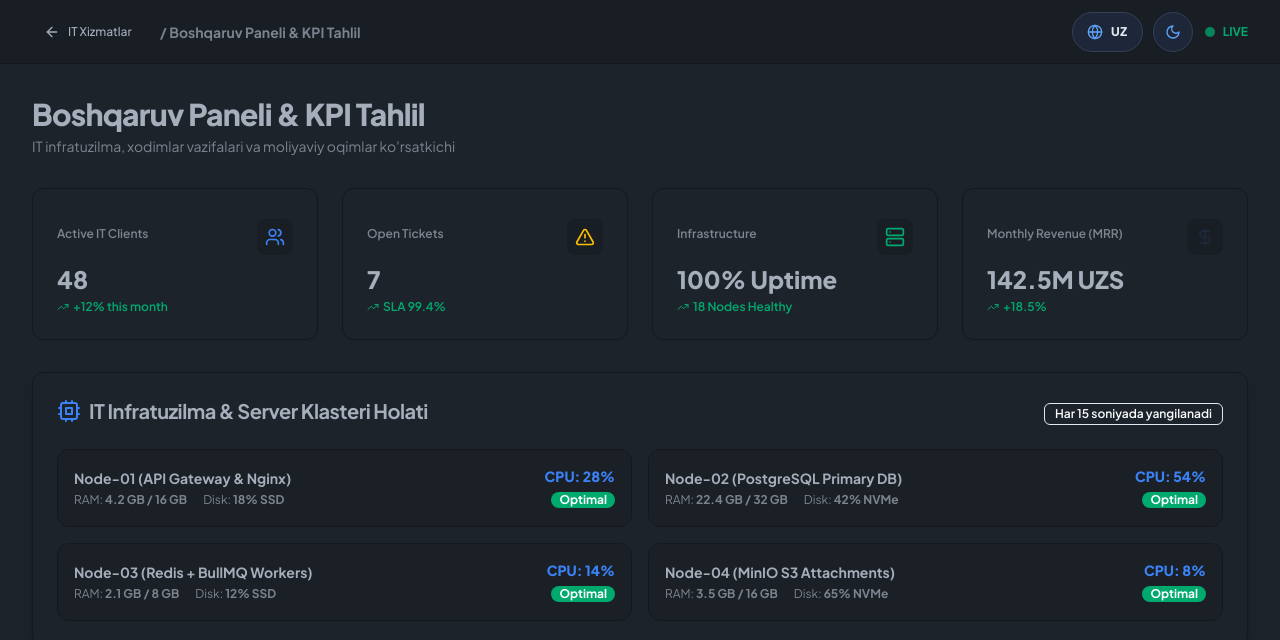
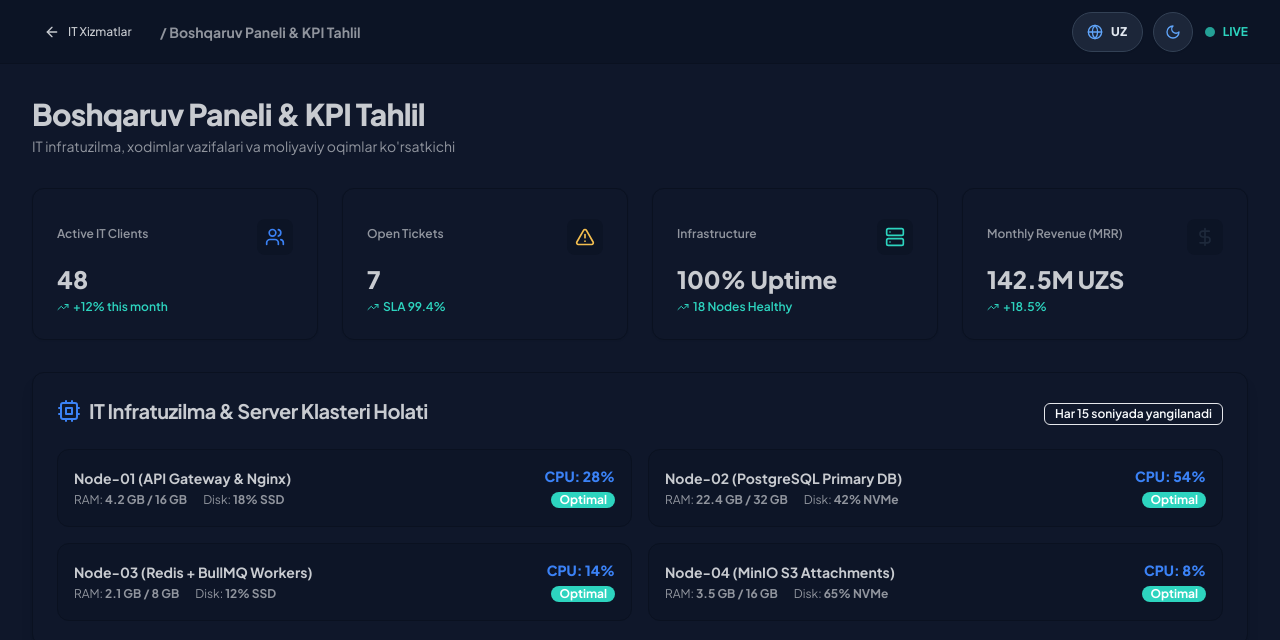
Before and after one commit to jumaqulovyashnar/IT-xizmatlari., a Next.js app in the folder frontend/: page /admin in a window 1280 px wide. Shown: the top 640 px of the page. Built offline with nearby package versions, Linux system fonts and the light colour scheme.

Commit message:
fix(ui): resolve theme/language switcher refresh flicker bug and integrate DaisyUI night theme

```diff
--- a/frontend/src/components/ThemeLanguageSwitcher.tsx
+++ b/frontend/src/components/ThemeLanguageSwitcher.tsx
@@ -11,19 +11,17 @@ export function ThemeLanguageSwitcher() {
 
   useEffect(() => {
     setMounted(true);
-    const savedTheme = localStorage.getItem("it_services_theme") || "dark";
+    const savedTheme = localStorage.getItem("it_services_theme") || "night";
     setTheme(savedTheme);
     document.documentElement.setAttribute("data-theme", savedTheme);
   }, []);
 
   const toggleDarkLight = () => {
-    const nextTheme = theme === "light" ? "dark" : "light";
+    const nextTheme = theme === "light" || theme === "corporate" ? "night" : "light";
     setTheme(nextTheme);
     localStorage.setItem("it_services_theme", nextTheme);
     document.documentElement.setAttribute("data-theme", nextTheme);
   };
-
-  if (!mounted) return null;
 
   return (
     <div className="flex items-center gap-2.5">
```
